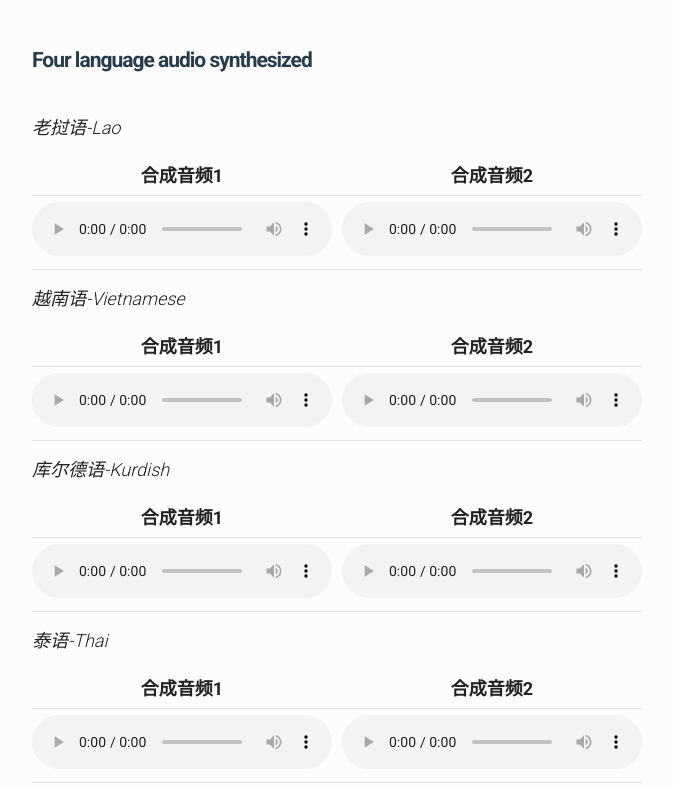
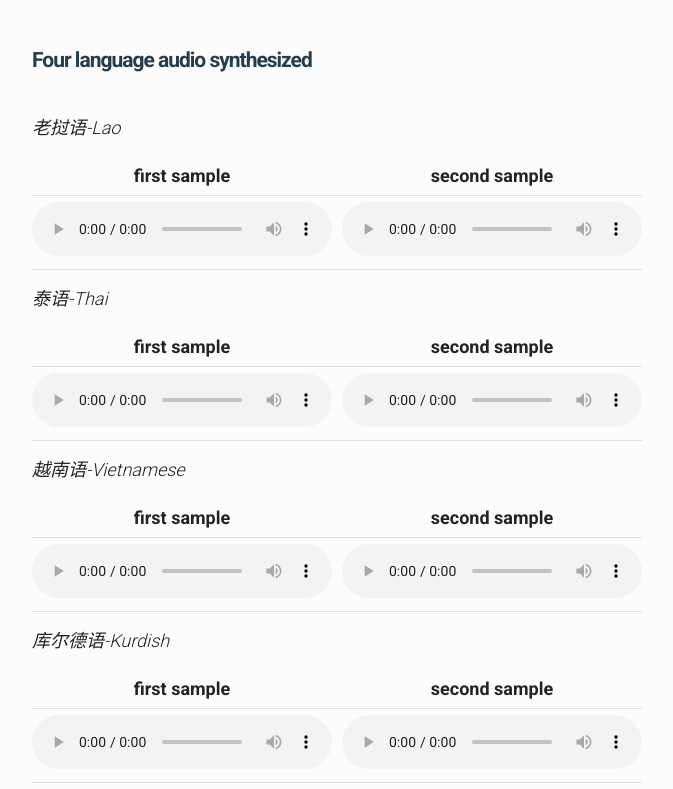
Before and after one commit to priankaan/Demo.github.io, a plain HTML site: page index.html in a window 1280 px wide. Shown: the part 731-1520 px from the top of the page, without its empty margins (128-801 px from the left). Drawn offline with nearby package versions, Linux system fonts and the light colour scheme; some packages are replaced by stand-ins of ours.

Commit message:
更新音频

```diff
--- a/index.html
+++ b/index.html
@@ -12,13 +12,12 @@
   <link rel="stylesheet" href="css/custom.css">
   <link rel="alternate" href="index.xml" type="application/rss+xml" title="Speech Research">
   <link rel="shortcut icon" href="favicon.png" type="image/x-icon" />
-  <title>网页title</title>
+  <title>VALLE-U</title>
 </head>
 
 <body>
 
   <div class="container">
-
     <header role="banner">
 
     </header>
@@ -32,7 +31,7 @@
           <br>
           <h2 id="authors">Authors</h2>
           <ul>
-            <li>Yanliang Li* (kunming university of science and technology) <a href="18064853968@163.com">邮箱</a></li>
+            <li>Yanliang Li (kunming university of science and technology)<a>18064853968@163.com</a></li>
           </ul>
           <h2 id="abstract">Abstract</h2>
           <p> Recent advancements in end-to-end text-to-speech models have made significant progress. However, these
@@ -46,14 +45,15 @@
             extensively evaluated across four different languages, each utilizing approximately 3 hours of speech data.
             The experimental results demonstrate that the quality of the synthesized speech surpasses current mainstream
             methods for low-resource speech synthesis, achieving outcomes comparable to those trained with tens of hours
-            of data. Audio samples are available at https://priankaan.github.io/Demo.github.io/.</p>
+            of data. Audio samples are available at </p><link href="https://priankaan.github.io/Demo.github.io/." aria-disabled="disabled">
           <h3 id="comparison-with-other-models">Four language audio synthesized</h3>
+
           <p><em>老挝语-Lao</em></p>
           <table>
             <thead>
               <tr>
-                <th style="text-align: center">合成音频1</th>
-                <th style="text-align: center">合成音频2</th>
+                <th style="text-align: center">first sample</th>
+                <th style="text-align: center">second sample</th>
               </tr>
             </thead>
             <tbody>
@@ -68,13 +68,32 @@
             </tbody>
           </table>
 
+          <p><em>泰语-Thai</em></p>
+          <table>
+            <thead>
+              <tr>
+                <th style="text-align: center">first sample</th>
+                <th style="text-align: center">second sample</th>
+              </tr>
+            </thead>
+            <tbody>
+              <tr>
+                <td style="text-align: center"><audio controls="controls">
+                    <source src="audiofiles/thai.wav" autoplay />
+                  </audio></td>
+                <td style="text-align: center"><audio controls="controls">
+                    <source src="audiofiles/thai-1.wav" autoplay />
+                  </audio></td>
+              </tr>
+            </tbody>
+          </table>
 
           <p><em>越南语-Vietnamese</em></p>
           <table>
             <thead>
               <tr>
-                <th style="text-align: center">合成音频1</th>
-                <th style="text-align: center">合成音频2</th>
+                <th style="text-align: center">first sample</th>
+                <th style="text-align: center">second sample</th>
               </tr>
             </thead>
             <tbody>
@@ -93,8 +112,8 @@
           <table>
             <thead>
               <tr>
-                <th style="text-align: center">合成音频1</th>
-                <th style="text-align: center">合成音频2</th>
+                <th style="text-align: center">first sample</th>
+                <th style="text-align: center">second sample</th>
               </tr>
             </thead>
             <tbody>
@@ -109,25 +128,7 @@
             </tbody>
           </table>
 
-          <p><em>泰语-Thai</em></p>
-          <table>
-            <thead>
-              <tr>
-                <th style="text-align: center">合成音频1</th>
-                <th style="text-align: center">合成音频2</th>
-              </tr>
-            </thead>
-            <tbody>
-              <tr>
-                <td style="text-align: center"><audio controls="controls">
-                    <source src="audiofiles/thai.wav" autoplay />
-                  </audio></td>
-                <td style="text-align: center"><audio controls="controls">
-                    <source src="audiofiles/thai-1.wav" autoplay />
-                  </audio></td>
-              </tr>
-            </tbody>
-          </table>
+
 
 
           </p>
```
